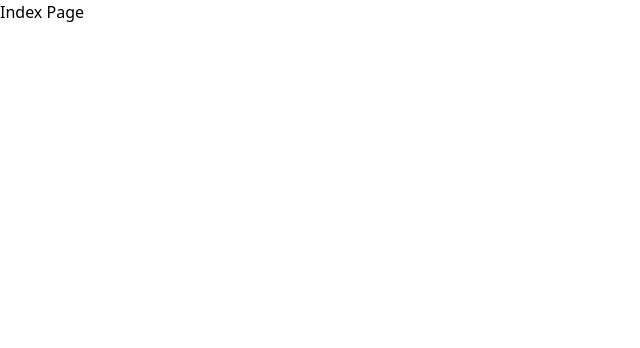
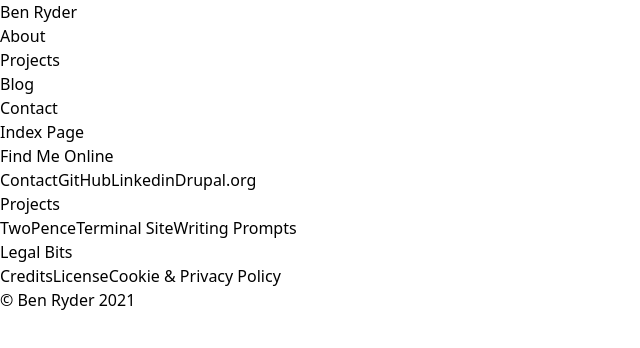
Before and after one commit to ben-ryder/benryder.me, a Gatsby site: page / in a window 1280 px wide. Shown: the whole page, without its empty margins (0-640 px from the left). Built offline with nearby package versions, Linux system fonts and the light colour scheme; Gatsby itself is replaced by a stand-in of ours.

Commit message:
Improving work on page layout, header & footer components and added prop-types.

```diff
--- a/package.json
+++ b/package.json
@@ -26,6 +26,7 @@
     "gatsby-plugin-sitemap": "^4.5.0",
     "gatsby-source-contentful": "^5.9.0",
     "postcss": "^8.2.6",
+    "prop-types": "^15.7.2",
     "react": "^17.0.1",
     "react-dom": "^17.0.1",
     "react-helmet": "^6.1.0",
--- /dev/null
+++ b/src/components/elements/LinkComponent.js
@@ -0,0 +1,37 @@
+import React from "react";
+import PropTypes from "prop-types";
+import {Link} from "gatsby";
+
+/**
+ * A link component to dynamically create an internal or external link.
+ *
+ * @param props
+ * @return {JSX.Element}
+ * @constructor
+ */
+const LinkComponent = (props) => {
+    let content;
+    if (props.children) {
+        content = props.children;
+    }
+    else if (props.text) {
+        content = props.text;
+    }
+    else {
+        throw new Error("No content found to populate link");
+    }
+
+    if (props.url.startsWith("/")) {
+        return <Link to={props.url}>{content}</Link>
+    }
+    else {
+        return <a href={props.url}>{content}</a>
+    }
+}
+
+LinkComponent.propTypes = {
+    url: PropTypes.string.isRequired,
+    text: PropTypes.string,
+}
+
+export default LinkComponent;
--- a/src/components/region/Footer.js
+++ b/src/components/region/Footer.js
@@ -1,5 +1,5 @@
 import React from "react";
-import {Link} from "gatsby";
+import LinkComponent from "../elements/LinkComponent";
 
 const Footer = () => {
     const footerMenus = [
@@ -32,7 +32,7 @@ const Footer = () => {
         }
     ];
 
-    const signOffText = "&#169; Ben Ryder 2021"
+    const signOffText = "© Ben Ryder 2021"
 
     return (
         <footer>
@@ -42,9 +42,7 @@ const Footer = () => {
                         <p>{menu.displayName}</p>
                         <ul>
                             {menu.menuLinks.map((link) =>
-                                <li key={link.url}>
-                                    <a href={link.url}>{link.text}</a>
-                                </li>
+                                <LinkComponent key={link.url} url={link.url} text={link.text}/>
                             )}
                         </ul>
                     </div>
--- a/src/components/region/Header.js
+++ b/src/components/region/Header.js
@@ -1,24 +1,24 @@
 import React from "react";
-import {Link} from "gatsby";
+import LinkComponent from "../elements/LinkComponent";
 
 const Header = () => {
     const mainMenuLinks = [
-        {text: "About", url: "/"},
+        {text: "About", url: "/about"},
         {text: "Projects", url: "/projects"},
         {text: "Blog", url: "/blog"},
-        {text: "Contact", url: "/blog"},
+        {text: "Contact", url: "/contact"},
     ];
 
     return (
         <header>
             <nav>
-                <Link to={"/"}>
+                <LinkComponent url={"/"}>
                     <p>Ben Ryder</p>
-                </Link>
+                </LinkComponent>
                 <ul>
                     {mainMenuLinks.map((navLink) =>
                         <li key={navLink.url}>
-                            <Link to={navLink.url}>{navLink.text}</Link>
+                            <LinkComponent url={navLink.url} text={navLink.text}/>
                         </li>
                     )}
                 </ul>
--- a/src/pages/index.js
+++ b/src/pages/index.js
@@ -1,7 +1,12 @@
 import * as React from "react";
+import PageLayout from "../layouts/PageLayout";
 
 const IndexPage = () => {
-  return <h1>Index Page</h1>;
+  return (
+      <PageLayout>
+        <h1>Index Page</h1>
+      </PageLayout>
+  )
 };
 
 export default IndexPage;
```
Also changed, not shown: src/layouts/PageLayout.js (renamed from src/layouts/RegularPage.js, +8 -4 lines), 1 other file.
